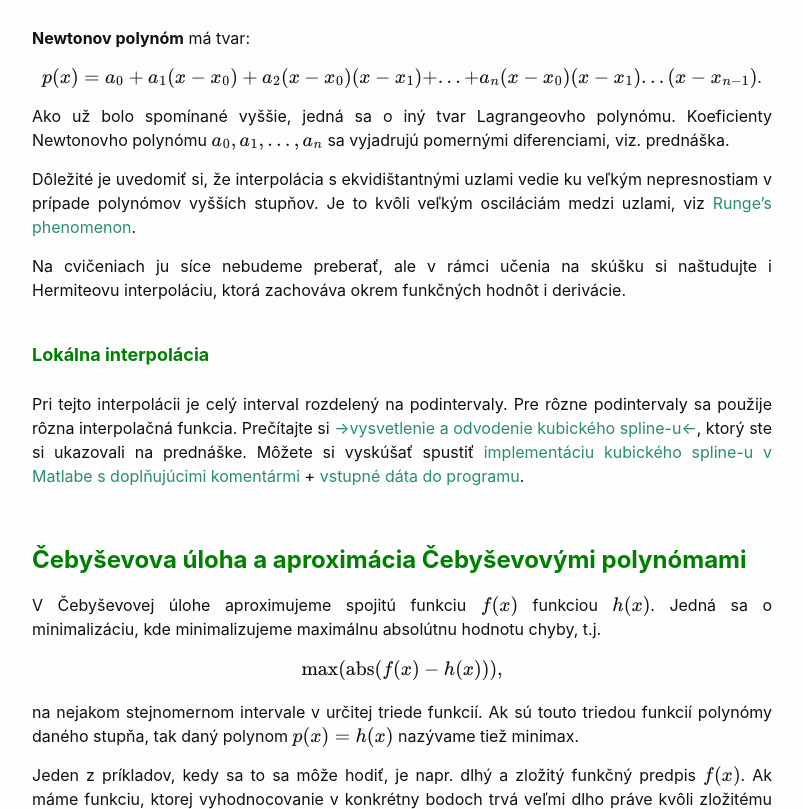
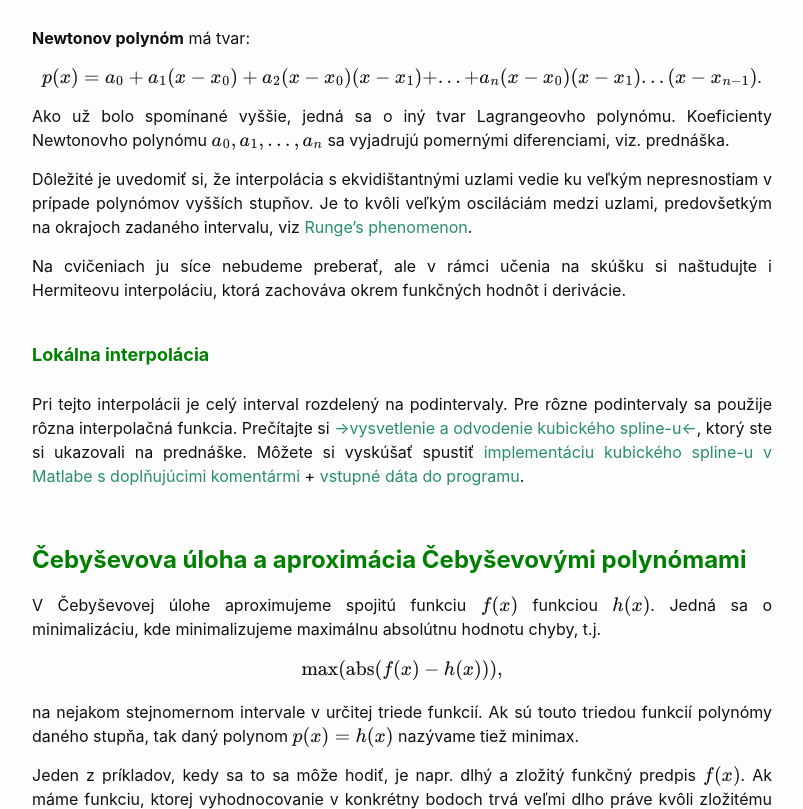
Before and after one commit to maslarova/maslarova.github.io, a Jekyll site: the page built from _posts/2021-03-18-cvicenie5.md, in a window 1280 px wide and 900 px high, scrolled down 2247 px, cut to the strip 91-900 px from the top of the window. Shown: the whole strip, without its empty margins (238-1041 px from the left). Built offline with Jekyll 4.4.1, drawn with Linux system fonts in a browser that asks for light colours; some of the changed text lies outside the part shown.

Commit message:
2021-03-18-cvicenie5.md

```diff
--- a/_posts/2021-03-18-cvicenie5.md
+++ b/_posts/2021-03-18-cvicenie5.md
@@ -123,7 +123,7 @@ Na 5. a 6. cvičení budeme preberať aproximácie funkcií. Na tomto cvičení
 Cieľom **aproximácie funkcie** je nájsť funkciu v nejakej dobre definovanej triede funkcií (polynómy, racionálna lomená funkcia,...), ktorá dobre aproximuje našu zadanú funkciu. Predpokladajme teda, že máme definované nejaké
 body a funkčné hodnoty v týchto bodoch (príp. derivácie a ďalšie parametre). Na základe týchto údajov chceme zistiť funkčný predpis, ktorý dobre aproximuje chovanie v týchto bodoch. <br />
 <br /> Pokiaľ chceme, aby vybraná funkcia prechádzala zadanými bodmi (uzlami), využívame **interpoláciu**. Pri interpolácii hľadáme aproximáciu funkčnej hodnoty iba vo vnútri intervalu, v ktorom interpolujeme.
-Pri **extrapolácii** naopak hľadáme funkčnú hodnotu mimo tento interval. Extrapolácia môže byť veľmi nepresná, pretože ťažko zaručíme, že mimo daný interval nemá funkcia úplne iné chovanie než v ňom.
+Pri **extrapolácii** naopak hľadáme funkčnú hodnotu mimo tento interval. Extrapolácia môže byť veľmi nepresná, pretože ťažko zaručíme, že mimo daný interval nemá funkcia úplne iné chovanie, než v ňom.
 Pri **minimalizácii** (napr. metóda najmenších štvorcov) nemusí aproximačná funkcia prechádzať zadanými dátami. Je založená na minimalizácii rozdielu medzi pôvodnou funkciou a aproximáciou.
 
 <br>
@@ -176,7 +176,7 @@ Ako už bolo spomínané vyššie, jedná sa o iný tvar Lagrangeovho polynómu.
 
 
 
-Dôležité je uvedomiť si, že interpolácia s ekvidištantnými uzlami vedie ku veľkým nepresnostiam v prípade polynómov vyšších stupňov. Je to kvôli veľkým osciláciám medzi uzlami, viz [Runge's phenomenon](https://en.wikipedia.org/wiki/Runge%27s_phenomenon).
+Dôležité je uvedomiť si, že interpolácia s ekvidištantnými uzlami vedie ku veľkým nepresnostiam v prípade polynómov vyšších stupňov. Je to kvôli veľkým osciláciám medzi uzlami, predovšetkým na okrajoch zadaného intervalu, viz [Runge's phenomenon](https://en.wikipedia.org/wiki/Runge%27s_phenomenon).
 <br />
 
 
```
